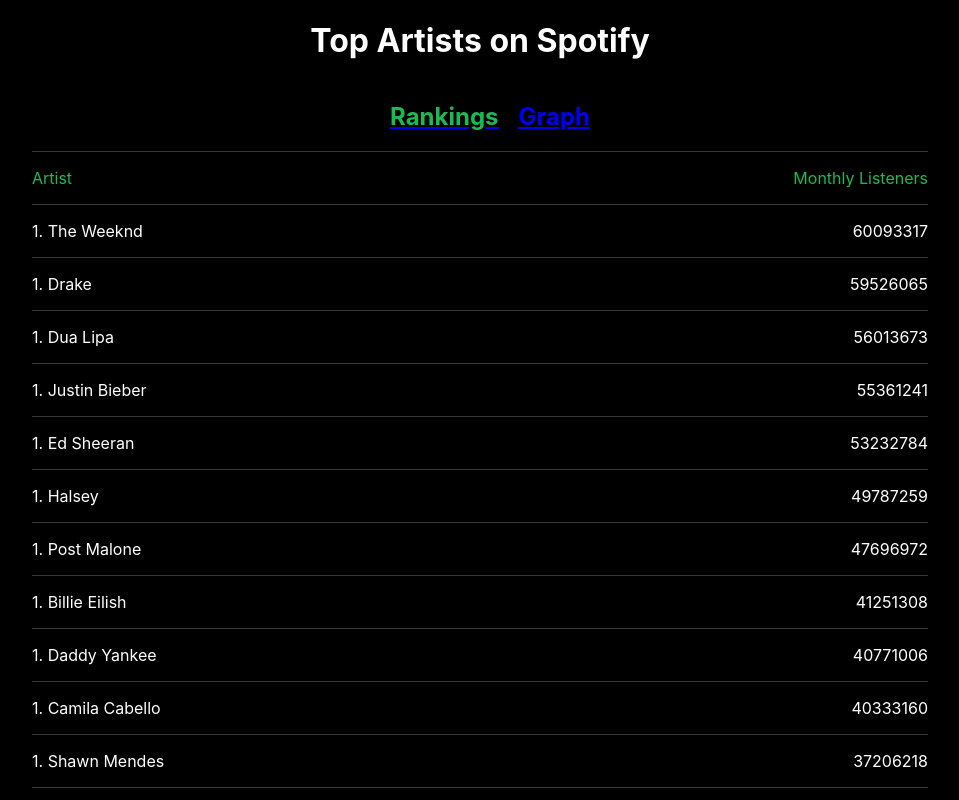
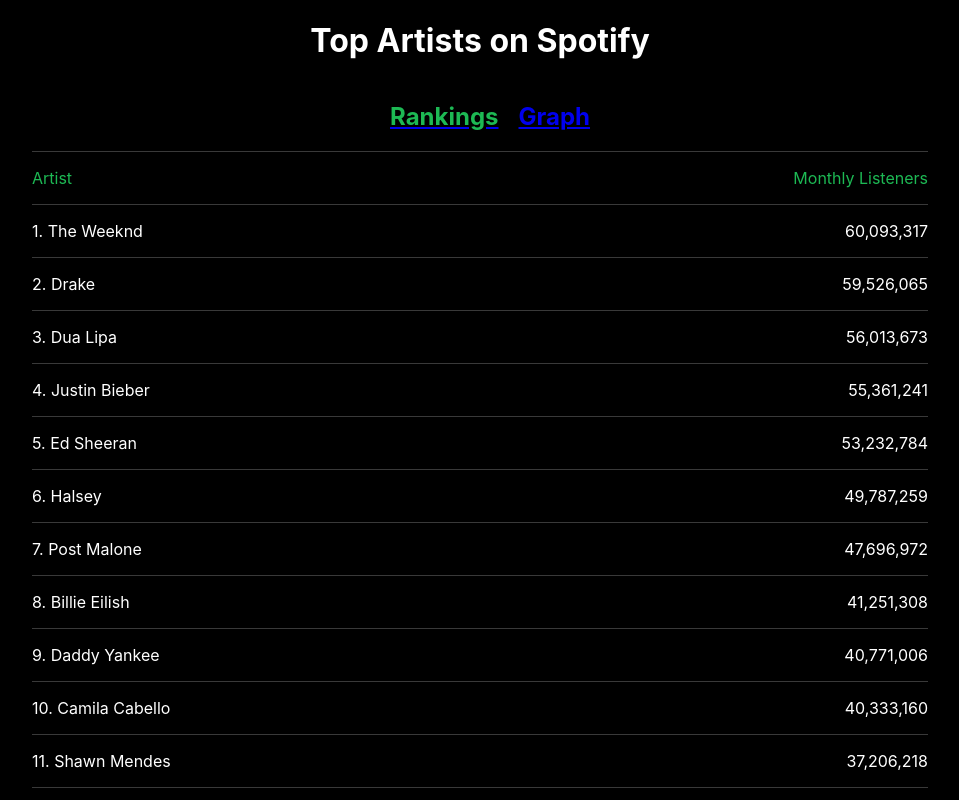
Before and after one commit to Justin200/SpotifyFrontend, a React (Create React App) app: page / in a window 1280 px wide. Shown: the top 800 px of the page, without its empty margins (160-1119 px from the left). Built offline with nearby package versions, Linux system fonts and the light colour scheme.

Commit message:
fixed rank numbering

```diff
--- a/src/posts/ArtistList.js
+++ b/src/posts/ArtistList.js
@@ -22,8 +22,8 @@
                 {/*Iterate through all json data*/}
                 {ListenerData.artists.slice(0, 50).map((listenerDetail)=>{
                     return <div id = "artistRow" style={rowStyles}>
-                        <a href={listenerDetail.url} style ={{color: 'white', textDecoration:'none'}}>1. {listenerDetail.artist}</a>
-                        <p style ={{color: 'white'}}>{listenerDetail.monthlylisteners}</p>
+                        <a href={listenerDetail.url} style ={{color: 'white', textDecoration:'none'}}> {ListenerData.artists.indexOf(listenerDetail) + 1}. {listenerDetail.artist}</a>
+                        <p style ={{color: 'white'}}>{listenerDetail.monthlylisteners.toLocaleString()}</p>
                     </div>
                 })}
             </div>
```
